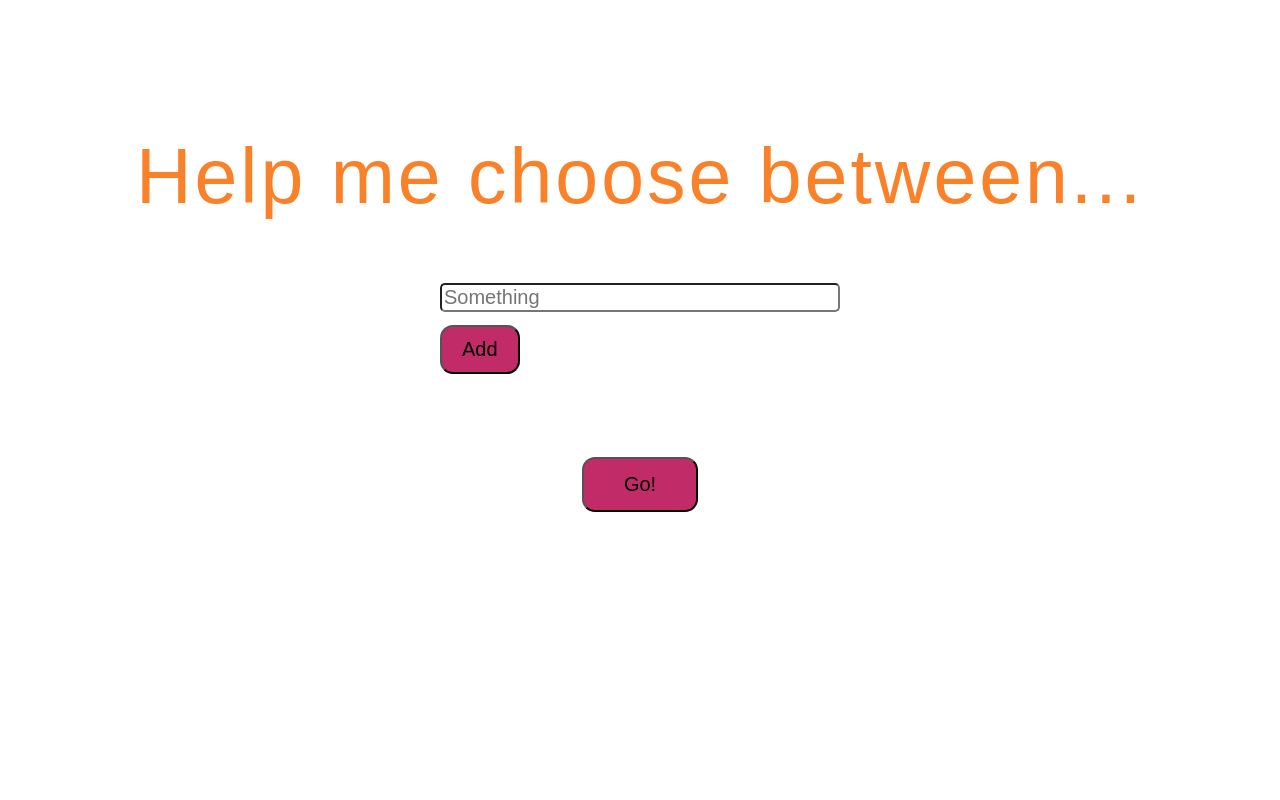
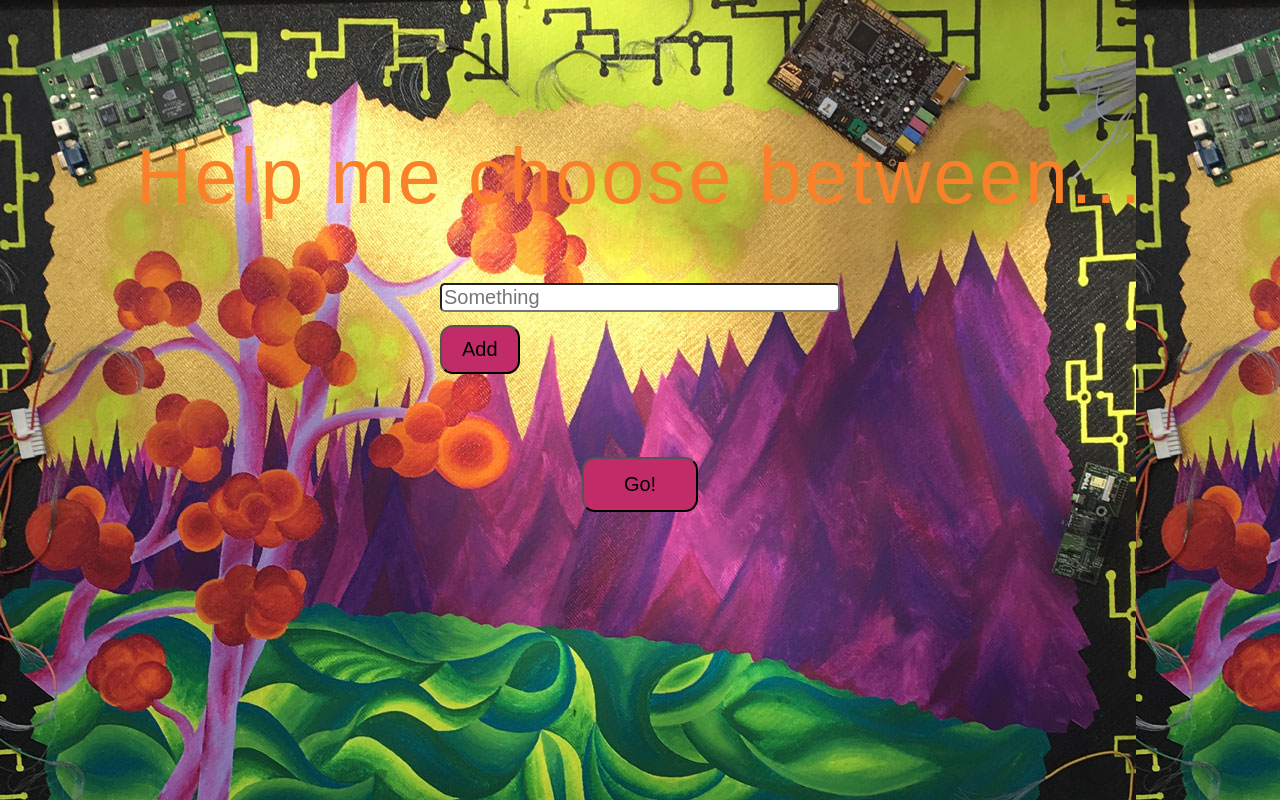
Before and after one commit to CZSZ/help-me-choose, a plain HTML site: page index.html in a window 1280 px wide. Drawn offline with nearby package versions, Linux system fonts and the light colour scheme.

Commit message:
3.1 commit

```diff
--- a/main.css
+++ b/main.css
@@ -4,7 +4,7 @@ body{
   justify-content: center;
   align-items: center;
   margin-top: 131px;
-  <!-- background-image: url("IMG_6616.jpg"); --!>
+  background-image: url("IMG_6616.jpg");
 }
 
 .rubrik {
```
Also changed, not shown: index.html (+0 -2 lines).
